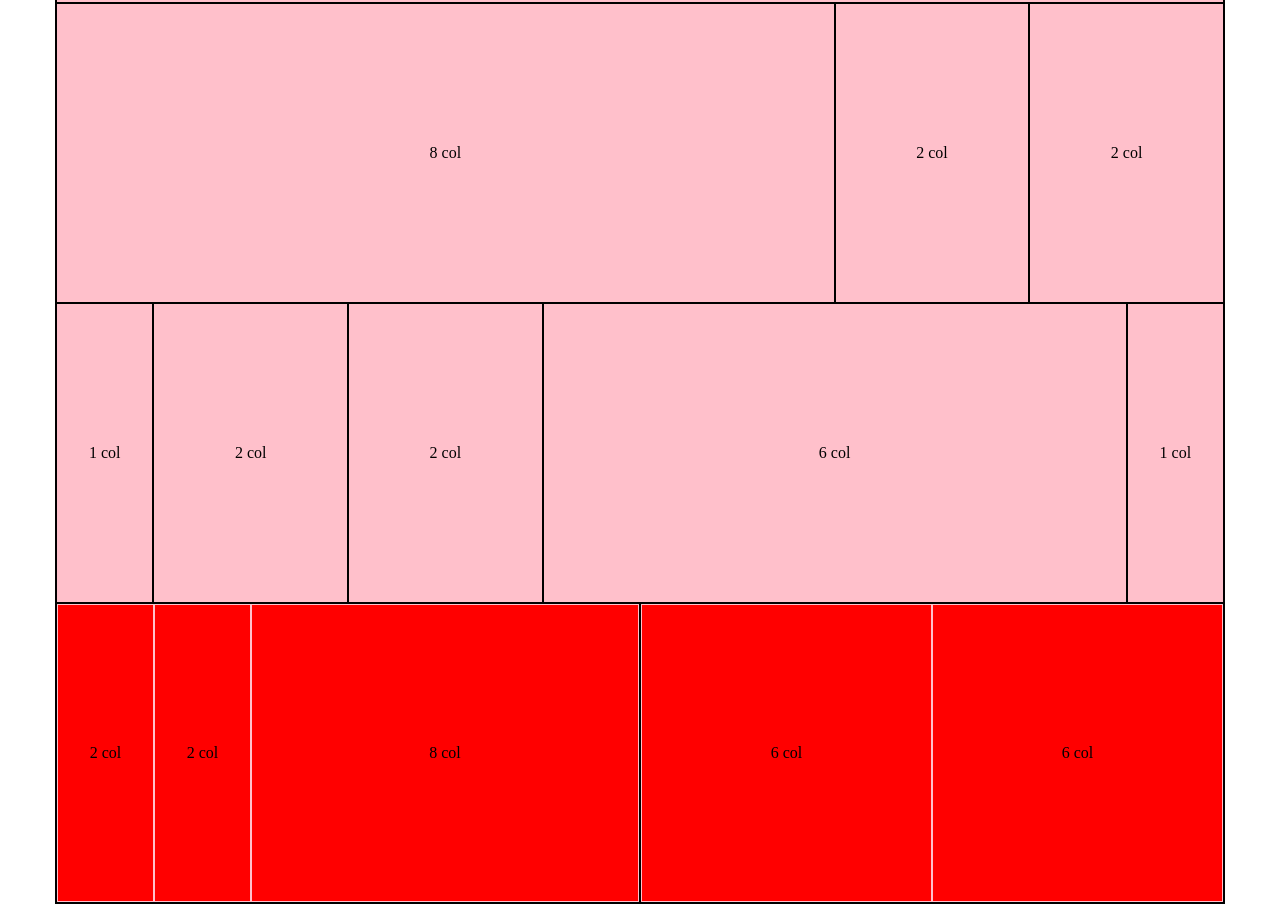
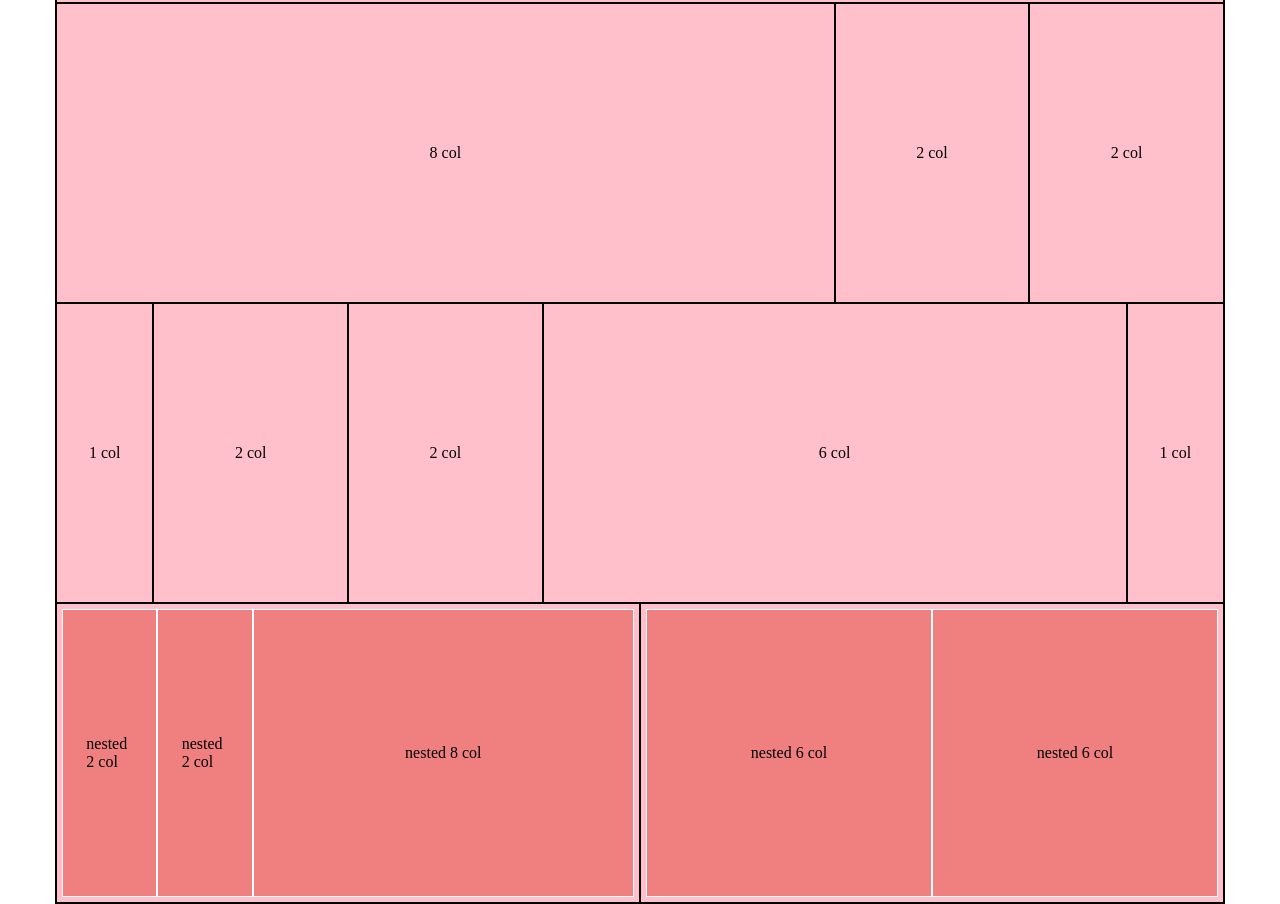
Before and after one commit to elisatorazza/html-css-12bool, a plain HTML site: page index.html in a window 1280 px wide. Shown: the part 598-1502 px from the top of the page. Drawn offline with Linux system fonts and the light colour scheme.

Commit message:
Inserito padding

```diff
--- a/css/style.css
+++ b/css/style.css
@@ -12,6 +12,7 @@
   height: 100%;
   background-color: pink;
   position: relative;
+  padding: 5px;
 }
 [class*=col-] > p {
   position:absolute;
@@ -23,9 +24,6 @@
   height: 300px;
 }
 .row:last-child > div > [class*=col-] {
-  background-color: red;
+  background-color: lightcoral;
+  border: 1px solid white;
 }
-
-.row .col-6 > div {
-  border: 1px solid pink;
-}
--- a/index.html
+++ b/index.html
@@ -83,21 +83,21 @@
       <div class="row">
         <div class="col-6">
           <div class="col-2">
-            <p>2 col</p>
+            <p>nested 2 col</p>
           </div>
           <div class="col-2">
-            <p>2 col</p>
+            <p>nested 2 col</p>
           </div>
           <div class="col-8">
-            <p>8 col</p>
+            <p>nested 8 col</p>
           </div>
         </div>
         <div class="col-6">
           <div class="col-6">
-            <p>6 col</p>
+            <p>nested 6 col</p>
           </div>
           <div class="col-6">
-            <p>6 col</p>
+            <p>nested 6 col</p>
           </div>
         </div>
       </div>
```
